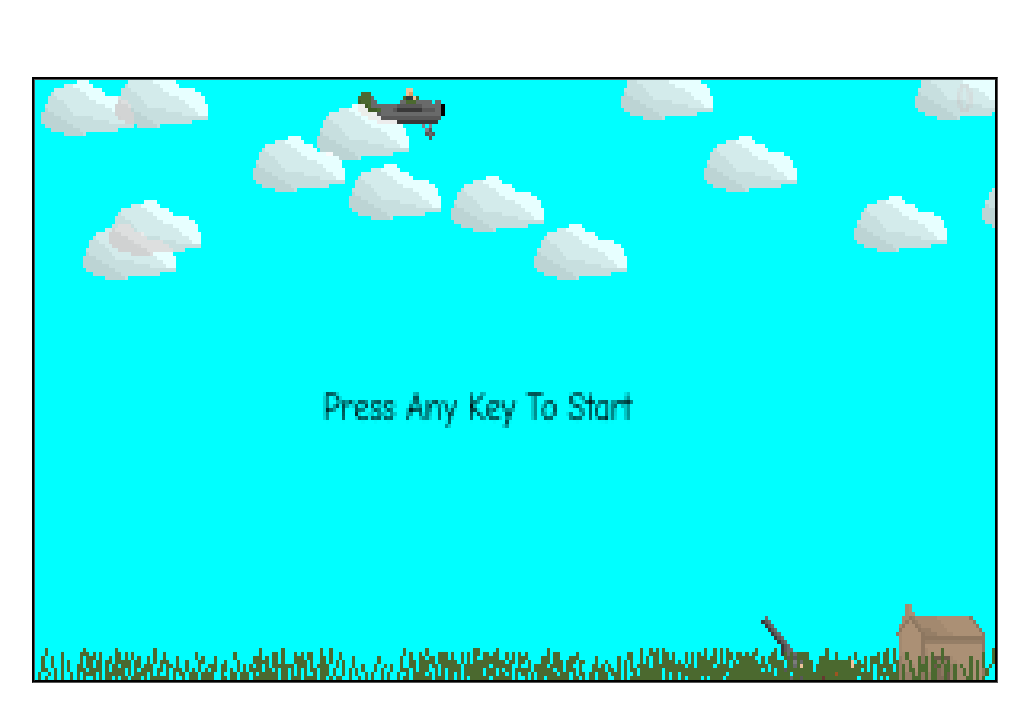
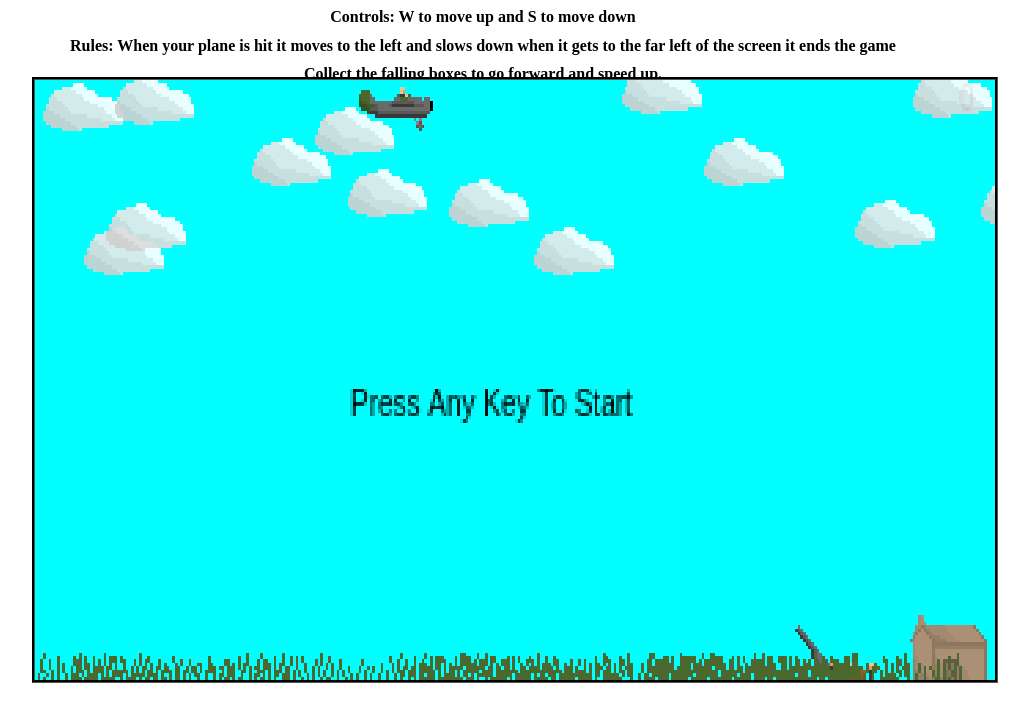
Before and after one commit to DallinVader/FinalProject, a plain HTML site: page FlappyBird/indexbird.html in a window 1280 px wide. Shown: the whole page, without its empty margins (157-1186 px from the left). Drawn offline with Linux system fonts and the light colour scheme.

```diff
--- a/FlappyBird/indexbird.html
+++ b/FlappyBird/indexbird.html
@@ -2,7 +2,10 @@
 <canvas id="Canvas"></canvas>
 
 <head>
-    <title>A Flappy Bird Clone</title>
+    <title>My Flappy Bird Clone :)</title>
+    <h1>Controls: W to move up and S to move down</h1>
+    <h1>Rules: When your plane is hit it moves to the left and slows down when it gets to the far left of the screen it ends the game</h1>
+    <h1>Collect the falling boxes to go forward and speed up.</h1>
 </head>
 
 <link rel="stylesheet" href="stylebird.css">
--- a/FlappyBird/mainbird.js
+++ b/FlappyBird/mainbird.js
@@ -1,5 +1,12 @@
 const canvas = document.getElementById("Canvas");
 const ctx = canvas.getContext("2d");
+
+console.log(canvas.width);
+console.log(canvas.height);
+canvas.width = 350;
+canvas.height = 175;
+console.log(canvas.width);
+
 
 const GlobalGravity = 0.3;
 const GlobalGroundSpeed = -0.75;
@@ -320,7 +327,9 @@
     }
 }
 
-ctx.font = "10px Comic Sans MS"
+let scale = window.devicePixelRatio;
+ctx.scale(scale, scale);
+ctx.font = '10px Arial';
 
 let CurrentScore;
 function DrawAllDrawableObjects(){
--- a/FlappyBird/stylebird.css
+++ b/FlappyBird/stylebird.css
@@ -10,3 +10,8 @@
     background-color: aqua;
     image-rendering: pixelated;
 }
+
+h1{
+    text-align: center;
+    font-size: 100%;
+}
```
